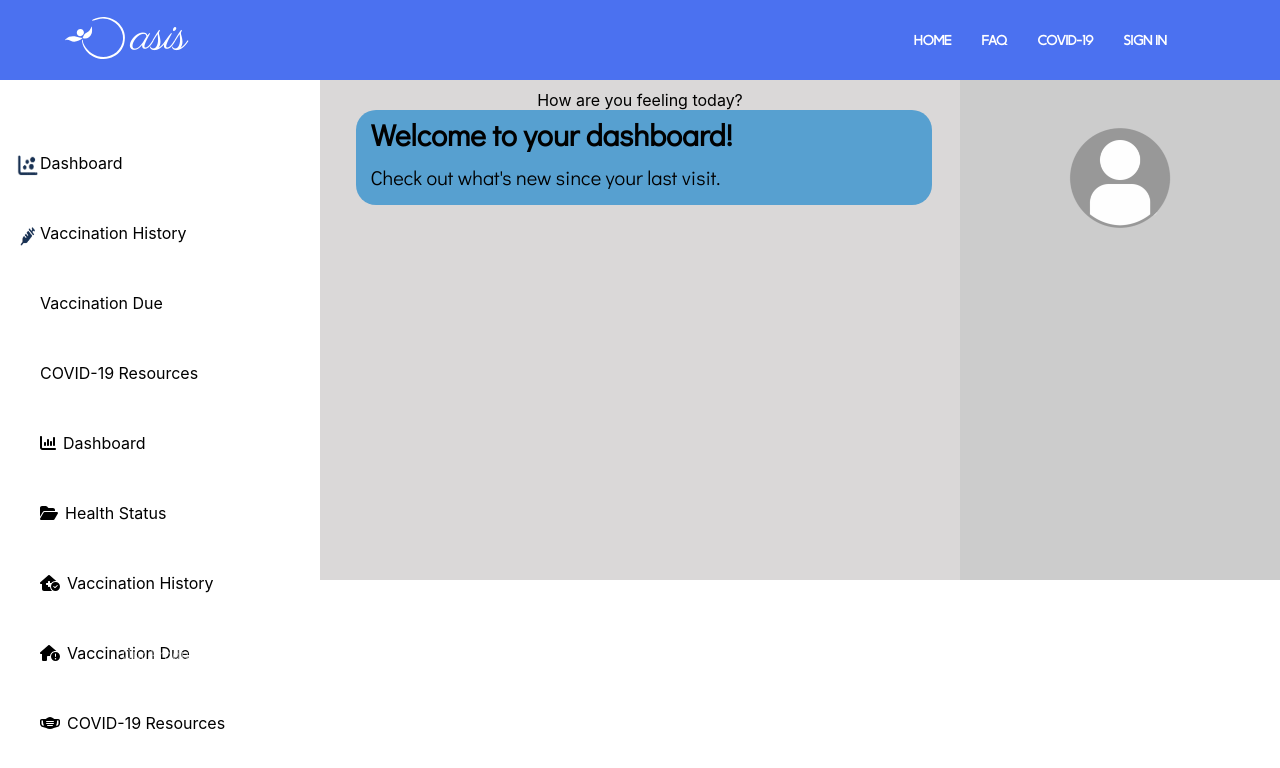
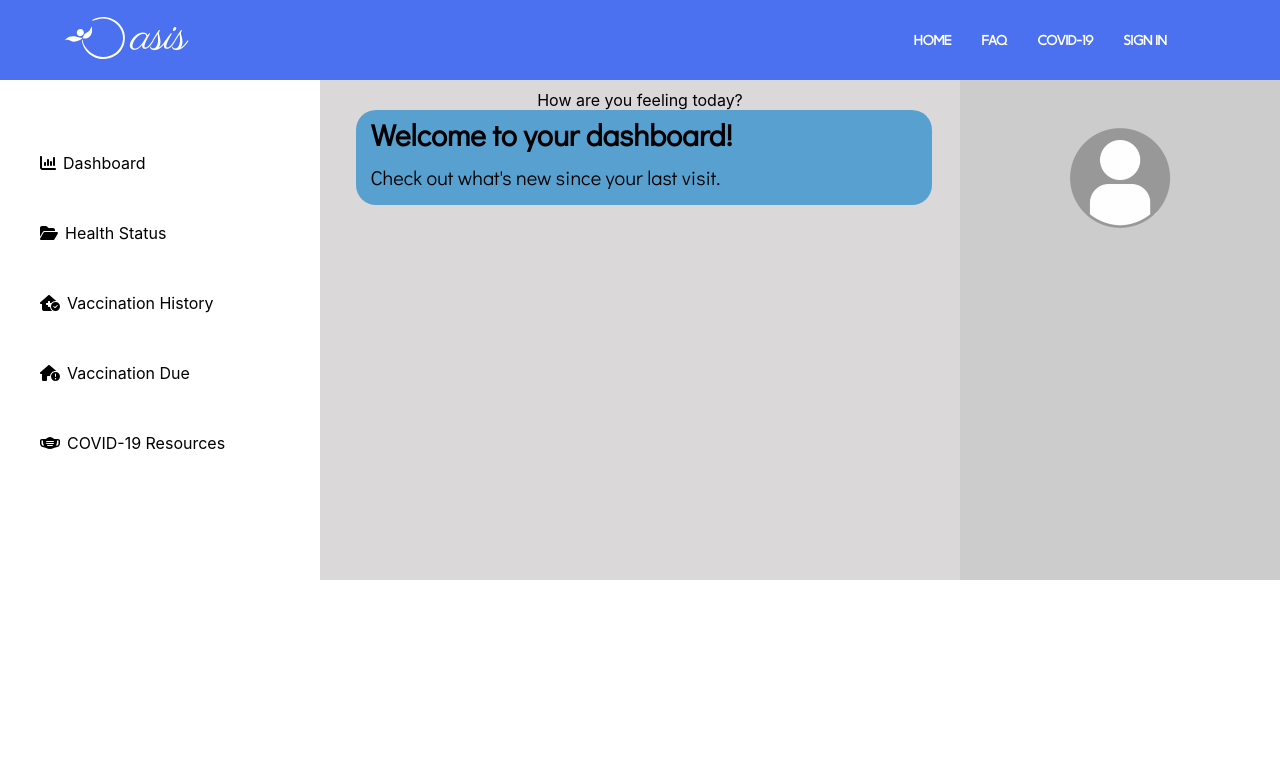
Before and after one commit to akarshroot/oasis, a React (Create React App) app in the folder oasis/: page /dashboard in a window 1280 px wide. Shown: the top 768 px of the page. Built offline with nearby package versions, Linux system fonts and the light colour scheme; the HTML template or start-up script is replaced by a standard one.

Commit message:
dash-icons2

```diff
--- a/oasis/src/pages/Dashboard.js
+++ b/oasis/src/pages/Dashboard.js
@@ -15,10 +15,6 @@ function Dashboard() {
     <div className="dash-container">
 
       <div className="column left" style={{backgroundColor: "white"}}>
-        <div className="dash-tabs"><img src = {dashpic} className = 'dash-pic dashbpic'></img>Dashboard</div>
-        <div className="dash-tabs"><img src = {vacimg} className = 'dash-pic vacimg'></img>Vaccination History</div>
-        <div className="dash-tabs">Vaccination Due</div>
-        <div className="dash-tabs">COVID-19 Resources</div>
         <div className="dash-tabs"><FontAwesomeIcon icon={ faChartColumn } className="dash-icon"/>Dashboard</div>
         <div className="dash-tabs"><FontAwesomeIcon icon={ faFolderOpen } className="dash-icon"/>Health Status</div>
         <div className="dash-tabs"><FontAwesomeIcon icon={ faHouseMedicalCircleCheck } className="dash-icon"/>Vaccination History</div>
```
